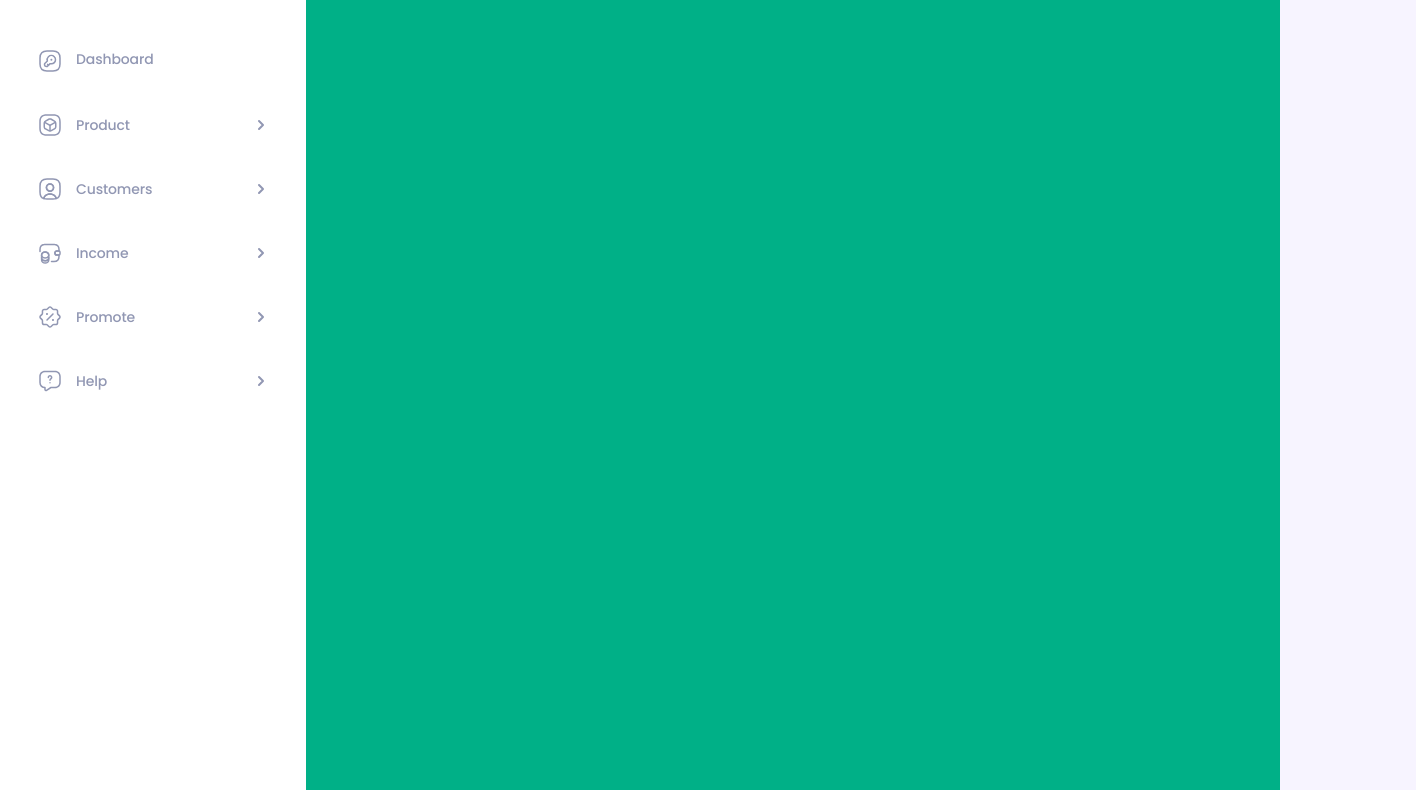
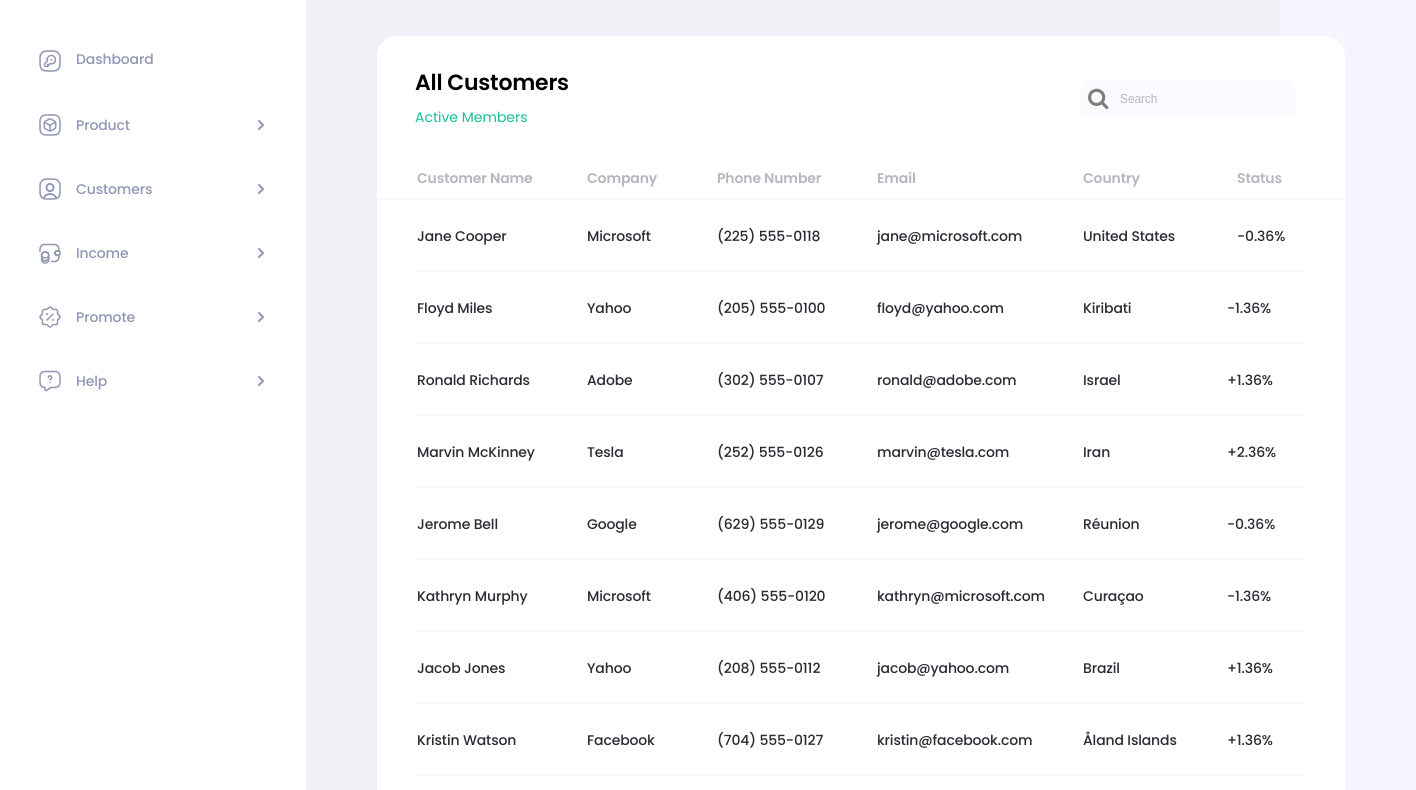
Before and after one commit to petriwna/test-verstka, a website: page src/index.html in a window 1280 px wide. Shown: the part 168-958 px from the top of the page, 1416 px wide, since content can reach past the window. Drawn offline with nearby package versions, Linux system fonts and the light colour scheme; files that its build step writes are made by us from their sources.

Commit message:
add style from table

```diff
--- a/src/index.html
+++ b/src/index.html
@@ -8,6 +8,7 @@
     <link rel="preconnect" href="https://fonts.gstatic.com" crossorigin>
     <link href="https://fonts.googleapis.com/css2?family=Play:wght@400;700&family=Poppins:wght@400;500;600&display=swap"
           rel="stylesheet">
+    <link href="//maxcdn.bootstrapcdn.com/font-awesome/4.1.0/css/font-awesome.min.css" rel="stylesheet">
 </head>
 <body>
 <div class="container">
@@ -120,7 +121,104 @@
             </div>
         </section>
     </section>
-    <main class="main"></main>
+    <main class="main">
+        <h2 class="main__title">Hello Evano 👋🏼,</h2>
+        <section class="main__container-table container-table">
+            <div class="container-table__top">
+                <div class="container-table__text">
+                    <h3 class="container-table__title">All Customers</h3>
+                    <p class="container-table__paragraph">Active Members</p>
+                </div>
+                <div class="container-table__input">
+                    <span class="container-table__icon"><i class="fa fa-search"></i></span>
+                    <input type="search" placeholder="Search" class="container-table__search">
+                </div>
+            </div>
+            <div class="container-table__table table">
+                <div class="table__container-head">
+                    <table class="table__content">
+                        <thead class="table__head">
+                        <tr>
+                            <th class="table__head-cell table__head-cell--first">Customer Name</th>
+                            <th class="table__head-cell table__head-cell--second">Company</th>
+                            <th class="table__head-cell table__head-cell--third">Phone Number</th>
+                            <th class="table__head-cell table__head-cell--fourth">Email</th>
+                            <th class="table__head-cell table__head-cell--fifth">Country</th>
+                            <th class="table__head-cell table__head-cell--sixth">Status</th>
+                        </tr>
+                        </thead>
+                    </table>
+                </div>
+                <table class="table__content">
+                    <tbody>
+                    <tr>
+                        <td class="table__cell table__cell--first">Jane Cooper</td>
+                        <td class="table__cell table__cell--second">Microsoft</td>
+                        <td class="table__cell table__cell--third">(225) 555-0118</td>
+                        <td class="table__cell table__cell--fourth">jane@microsoft.com</td>
+                        <td class="table__cell table__cell--fifth">United States</td>
+                        <td class="table__cell table__cell--sixth">-0.36%</td>
+                    </tr>
+                    <tr>
+                        <td class="table__cell table__cell--first">Floyd Miles</td>
+                        <td class="table__cell">Yahoo</td>
+                        <td class="table__cell">(205) 555-0100</td>
+                        <td class="table__cell">floyd@yahoo.com</td>
+                        <td class="table__cell">Kiribati</td>
+                        <td class="table__cell">-1.36%</td>
+                    </tr>
+                    <tr>
+                        <td class="table__cell table__cell--first">Ronald Richards</td>
+                        <td class="table__cell">Adobe</td>
+                        <td class="table__cell">(302) 555-0107</td>
+                        <td class="table__cell">ronald@adobe.com</td>
+                        <td class="table__cell">Israel</td>
+                        <td class="table__cell">+1.36%</td>
+                    </tr>
+                    <tr>
+                        <td class="table__cell table__cell--first">Marvin McKinney</td>
+                        <td class="table__cell">Tesla</td>
+                        <td class="table__cell">(252) 555-0126</td>
+                        <td class="table__cell">marvin@tesla.com</td>
+                        <td class="table__cell">Iran</td>
+                        <td class="table__cell">+2.36%</td>
+                    </tr>
+                    <tr>
+                        <td class="table__cell table__cell--first">Jerome Bell</td>
+                        <td class="table__cell">Google</td>
+                        <td class="table__cell">(629) 555-0129</td>
+                        <td class="table__cell">jerome@google.com</td>
+                        <td class="table__cell">Réunion</td>
+                        <td class="table__cell">-0.36%</td>
+                    </tr>
+                    <tr>
+                        <td class="table__cell table__cell--first">Kathryn Murphy</td>
+                        <td class="table__cell">Microsoft</td>
+                        <td class="table__cell">(406) 555-0120</td>
+                        <td class="table__cell">kathryn@microsoft.com</td>
+                        <td class="table__cell">Curaçao</td>
+                        <td class="table__cell">-1.36%</td>
+                    </tr>
+                    <tr>
+                        <td class="table__cell table__cell--first">Jacob Jones</td>
+                        <td class="table__cell">Yahoo</td>
+                        <td class="table__cell">(208) 555-0112</td>
+                        <td class="table__cell">jacob@yahoo.com</td>
+                        <td class="table__cell">Brazil</td>
+                        <td class="table__cell">+1.36%</td>
+                    </tr>
+                    <tr>
+                        <td class="table__cell table__cell--first">Kristin Watson</td>
+                        <td class="table__cell">Facebook</td>
+                        <td class="table__cell">(704) 555-0127</td>
+                        <td class="table__cell">kristin@facebook.com</td>
+                        <td class="table__cell">Åland Islands</td>
+                        <td class="table__cell">+1.36%</td>
+                    </tr>
+                </table>
+            </div>
+        </section>
+    </main>
 </div>
 </body>
 </html>
--- /dev/null
+++ b/src/style/components/_table.scss
@@ -0,0 +1,89 @@
+.table {
+  width: 100%;
+
+  &__container-head {
+    width: 100%;
+
+    &:after {
+      content: "";
+      width: 100%;
+      display: block;
+      border-bottom: 1px solid var(--color-primary-body);
+    }
+  }
+
+  &__head {
+    color: var(--color-secondary-text-light);
+    font-weight: 500;
+    letter-spacing: -0.14px;
+  }
+
+  &__content {
+    text-align: left;
+    table-layout: fixed;
+    width: 100%;
+    padding-left: 38px;
+    padding-right: 38px;
+    color: var(--color-secondary-text-darked);
+    font-weight: 500;
+  }
+
+  &__head-cell {
+    padding: 8px 0;
+
+    &--first {
+      width: 168px;
+    }
+
+    &--second {
+      width: 128px;
+    }
+
+    &--third {
+      width: 158px;
+    }
+
+    &--fourth {
+      width: 204px;
+    }
+
+    &--fifth {
+      width: 142px;
+    }
+
+    &--sixth {
+      padding-left: 10px;
+    }
+  }
+
+  &__cell {
+    height: 69px;
+    padding: 24px 0px;
+    letter-spacing: -0.14px;
+    border-bottom: 1px solid var(--color-primary-body);
+
+    &--first {
+      width: 168px;
+    }
+
+    &--second {
+      width: 128px;
+    }
+
+    &--third {
+      width: 158px;
+    }
+
+    &--fourth {
+      width: 204px;
+    }
+
+    &--fifth {
+      width: 142px;
+    }
+
+    &--sixth {
+      padding-left: 10px;
+    }
+  }
+}
--- /dev/null
+++ b/src/style/layouts/_container-table.scss
@@ -0,0 +1,64 @@
+.container-table {
+  background-color: var(--color-primary-background);
+  width: 100%;
+  max-width: 968px;
+  height: 812px;
+  border-radius: 20px;
+
+  &__top {
+    display: flex;
+    gap: 8px;
+  }
+
+  &__text {
+    margin: 30px 38px;
+    display: flex;
+    flex-direction: column;
+    gap: 8px;
+  }
+
+  &__title {
+    width: 155px;
+    font-size: 22px;
+    font-weight: 600;
+    letter-spacing: -0.22px;
+  }
+
+  &__paragraph {
+    color: var(--color-secondary-text);
+    font-weight: 400;
+    font-size: 14px;
+  }
+
+  &__input {
+    width: 300px;
+    vertical-align: middle;
+    white-space: nowrap;
+    position: relative;
+    margin: 44px 53px auto 464px;
+  }
+
+  &__input input[type="search"] {
+    width: 216px;
+    height: 38px;
+    background-color: var(--color-secondary-background-search);
+    border: none;
+    padding: 10px 10px 10px 40px;
+    font-size: 12px;
+    color: var(--color-secondary-text-light);
+    border-radius: 10px;
+    letter-spacing: -0.12px;
+  }
+
+  input[type="search"]::placeholder {
+    color: var(--color-secondary-text-light);
+  }
+
+  &__input .container-table__icon {
+    position: absolute;
+    margin: 2px 3px 7px 8px;
+    font-size: 22px;
+    z-index: 1;
+    color: var(--color-secondary-icon-search);
+  }
+}
--- a/src/style/layouts/_container.scss
+++ b/src/style/layouts/_container.scss
@@ -1,8 +1,9 @@
 .container {
+  display: flex;
   width: 100%;
   max-width: 1440px;
   height: 1198px;
   border-radius: 20px;
   margin: 77px auto;
-  background-color: #00B087;
+  background-color: var(--color-secondary-background);
 }
--- a/src/style/layouts/_main.scss
+++ b/src/style/layouts/_main.scss
@@ -1,3 +1,11 @@
 .main {
+  padding: 41px 71px;
+  display: flex;
+  flex-direction: column;
+  gap: 51px;
 
+  &__title {
+    font-size: 24px;
+    font-weight: 400;
+  }
 }
--- a/src/style/style.scss
+++ b/src/style/style.scss
@@ -1,8 +1,10 @@
 @import "utils/variables";
 
 @import "components/button";
+@import "components/table";
 
 @import "layouts/container";
+@import "layouts/container-table";
 @import "layouts/header";
 @import "layouts/main";
 @import "layouts/menu";
--- a/src/style/utils/_variables.scss
+++ b/src/style/utils/_variables.scss
@@ -1,7 +1,9 @@
 :root {
   --color-primary-body: #F7F4FF;
   --color-primary-background: #FFFFFF;
-  --color-secondary-background: #FAFBFF;
+  --color-secondary-background: #f0f1f6;
+  --color-secondary-background-search: #F9FBFF;
+  --color-secondary-icon-search: #7E7E7E;
   --color-primary-text-dark: #000000;
   --color-primary-text-light: #9197B3;
   --color-primary-active-text: #008767;
@@ -13,5 +15,6 @@
   --color-secondary-text-version: #838383;
   --color-secondary-text-light: #B5B7C0;
   --color-secondary-text-dark: #757575;
+  --color-secondary-text-darked: #292D32;
   --color-secondary-point-active: #5932EA;
 }
```
